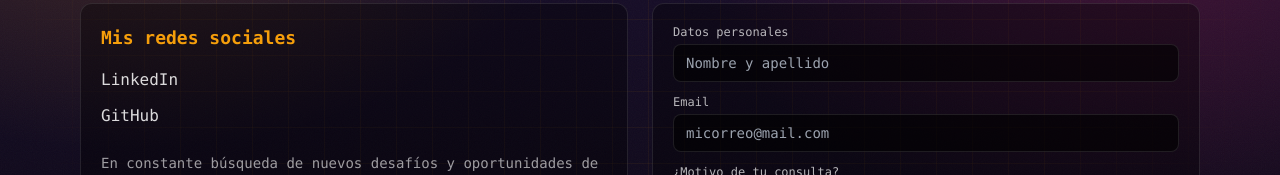
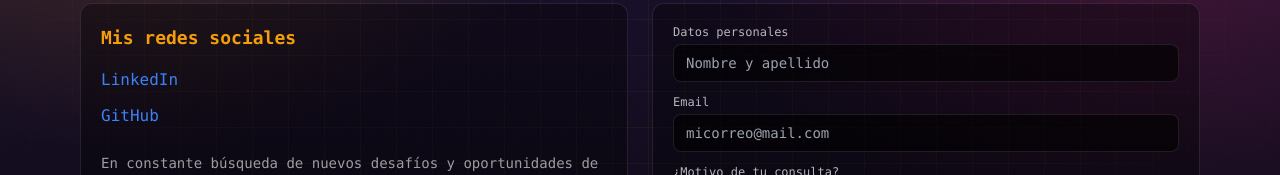
Before and after one commit to lu-developer476/Portfolio, a Next.js app: page /contact in a window 1280 px wide. Shown: the part 233-408 px from the top of the page. Built offline with nearby package versions, Linux system fonts and the light colour scheme.

Commit message:
page.tsx

```diff
--- a/src/app/contact/page.tsx
+++ b/src/app/contact/page.tsx
@@ -20,7 +20,7 @@ export default function ContactPage() {
                 href="https://www.linkedin.com/in/lucas-montenegro-burgos/"
                 target="_blank"
                 rel="noopener noreferrer"
-                className="hover:text-cyber-blue transition"
+                className="text-blue-500 hover:text-blue-700 transition"
               >
                 LinkedIn
               </a>
@@ -31,7 +31,7 @@ export default function ContactPage() {
                 href="https://github.com/lu-developer476"
                 target="_blank"
                 rel="noopener noreferrer"
-                className="hover:text-cyber-blue transition"
+                className="text-blue-500 hover:text-blue-700 transition"
               >
                 GitHub
               </a>
```
